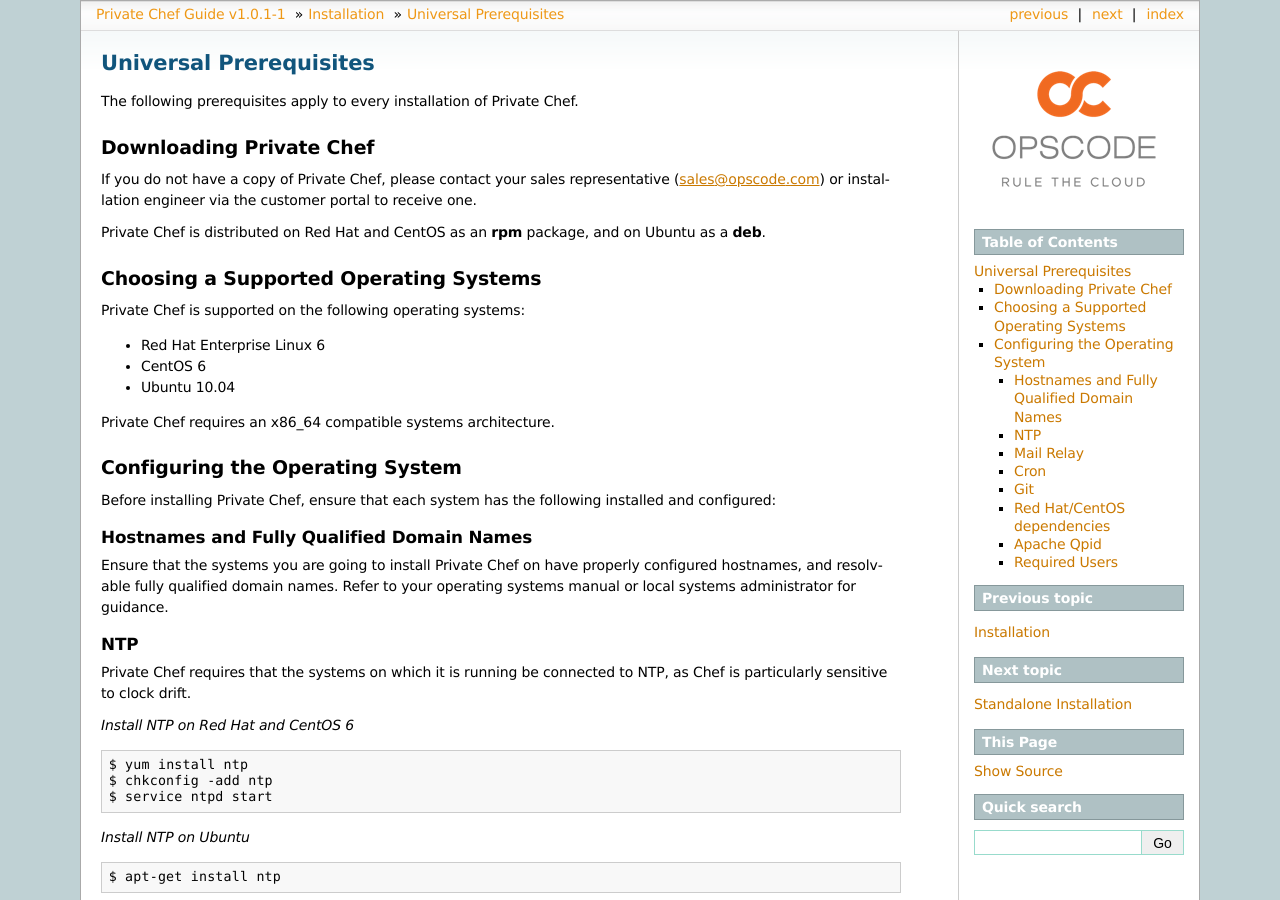
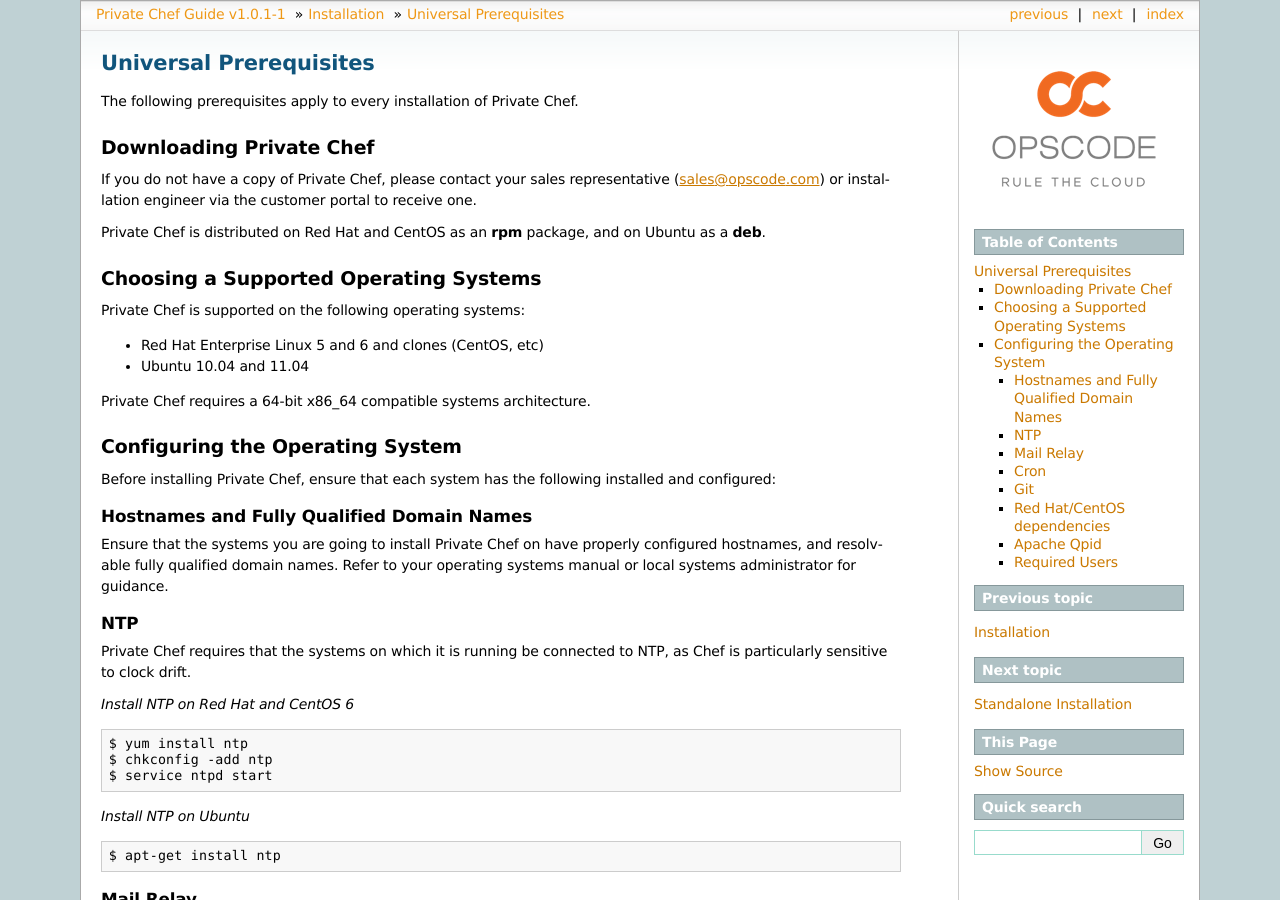
Before and after one commit to chef-boneyard/private-chef-administration, a Sphinx documentation site: the page built from source/installation/prereqs.rst, in a window 1280 px wide and 900 px high. Built offline with Sphinx 7.4.7, drawn with Linux system fonts in a browser that asks for light colours.

Commit message:
making requirements match what we test on and support

```diff
--- a/source/installation/prereqs.rst
+++ b/source/installation/prereqs.rst
@@ -18,11 +18,10 @@
 
 Private Chef is supported on the following operating systems:
 
--  Red Hat Enterprise Linux 6
--  CentOS 6
--  Ubuntu 10.04
+-  Red Hat Enterprise Linux 5 and 6 and clones (CentOS, etc)
+-  Ubuntu 10.04 and 11.04
 
-Private Chef requires an x86_64 compatible systems architecture.
+Private Chef requires a 64-bit x86_64 compatible systems architecture.
 
 Configuring the Operating System
 --------------------------------
```
